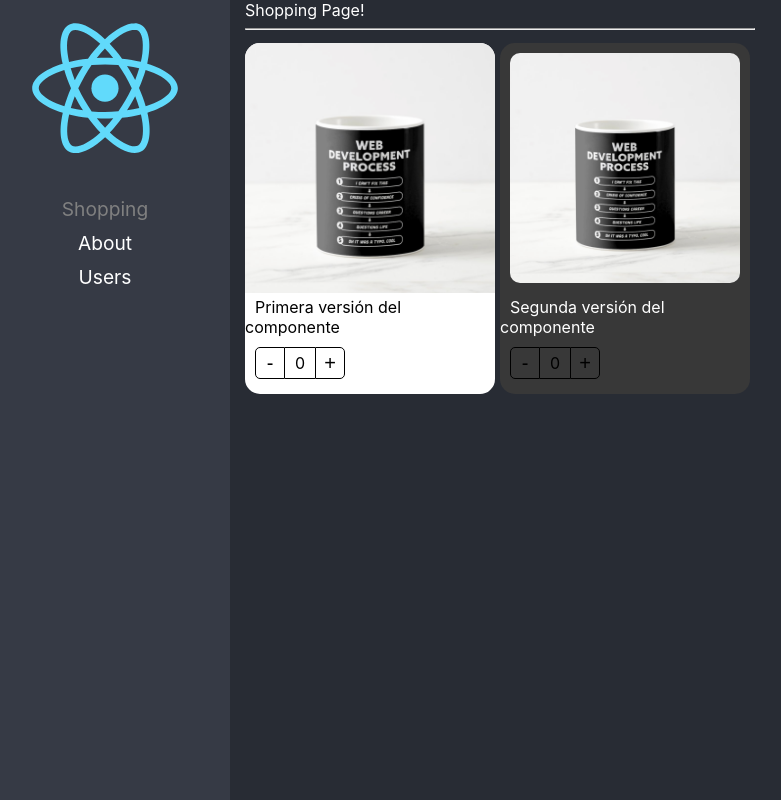
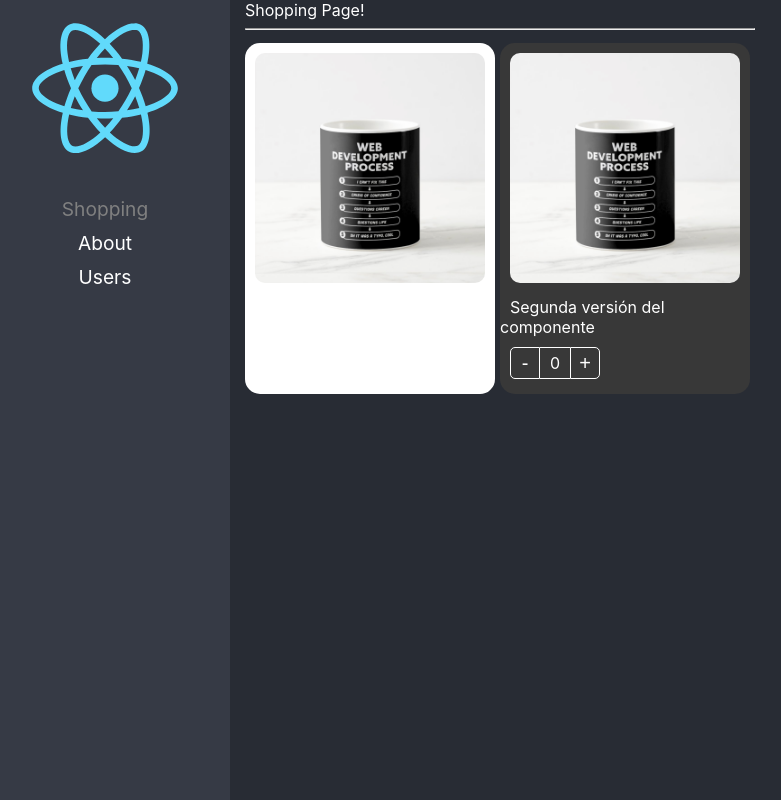
Before and after one commit to juliozaravia/component-patterns, a React (Create React App) app: page / in a window 1280 px wide. Shown: the whole page, without its empty margins (20-801 px from the left). Built offline with nearby package versions, Linux system fonts and the light colour scheme.

Commit message:
ADD pending interfaces to support className styling

```diff
--- a/src/component-patterns/components/ProductButtons.tsx
+++ b/src/component-patterns/components/ProductButtons.tsx
@@ -1,13 +1,17 @@
-import { useContext } from "react";
-import { productContext } from "./ProductCard";
+import { useContext } from 'react';
+import { productContext } from './ProductCard';
 
 import styles from '../styles/styles.module.css';
 
-export const ProductButtons = () => {
+export interface ProductButtonsProps {
+  className?: string
+}
+
+export const ProductButtons = ({ className }: ProductButtonsProps) => {
   const { counter, increaseBy } = useContext(productContext);
 
   return (
-    <div className={styles.buttonsContainer}>
+    <div className={`${styles.buttonsContainer} ${className}`}>
       <button className={styles.buttonMinus} onClick={() => increaseBy(-1)}>
         -
       </button>
--- a/src/component-patterns/components/ProductTitle.tsx
+++ b/src/component-patterns/components/ProductTitle.tsx
@@ -1,12 +1,10 @@
 import { useContext } from 'react';
-
-import { Product } from '../interfaces/interfaces';
 import { productContext } from './ProductCard';
 
 import styles from '../styles/styles.module.css';
 
 interface ProductTitleProps {
-  title: string;
+  title?: string;
   className?: string;
 }
 
--- a/src/component-patterns/components/index.ts
+++ b/src/component-patterns/components/index.ts
@@ -2,12 +2,13 @@ import { ProductCard as ProductCardHOC } from './ProductCard';
 import { ProductButtons } from './ProductButtons';
 import { ProductImage } from './ProductImage';
 import { ProductTitle } from './ProductTitle';
+import { ProductCardHOCProps } from '../interfaces/interfaces';
 
 export { ProductButtons } from './ProductButtons';
 export { ProductImage } from './ProductImage';
 export { ProductTitle } from './ProductTitle';
 
-export const ProductCard = Object.assign(ProductCardHOC, {
+export const ProductCard: ProductCardHOCProps = Object.assign(ProductCardHOC, {
   Title: ProductTitle,
   Image: ProductImage,
   Buttons: ProductButtons,
--- a/src/component-patterns/pages/ShoppingPage.tsx
+++ b/src/component-patterns/pages/ShoppingPage.tsx
@@ -25,16 +25,16 @@ export const ShoppingPage = () => {
         }}
       >
         <ProductCard product={product}>
-          <ProductCard.Image />
-          <ProductCard.Title title="Primera versión del componente" />
-          <ProductCard.Buttons />
+          <ProductCard.Image className="custom-image" />
+          <ProductCard.Title className="text-white" title="Primera versión del componente" />
+          <ProductCard.Buttons className="custom-buttons" />
         </ProductCard>
         <ProductCard
           product={product}
           className="bg-dark">
           <ProductImage className="custom-image" />
           <ProductTitle className="text-white" title="Segunda versión del componente" />
-          <ProductButtons />
+          <ProductButtons className="custom-buttons" />
         </ProductCard>
       </div>
     </div>
--- a/src/component-patterns/styles/custom-styles.css
+++ b/src/component-patterns/styles/custom-styles.css
@@ -11,3 +11,8 @@
   border-radius: 20px;
   width: calc(100% - 20px);
 }
+
+.custom-buttons button, .custom-buttons div {
+  border-color: white;
+  color: white;
+}
```
Also changed, not shown: src/component-patterns/interfaces/interfaces.ts (+9 -0 lines).
